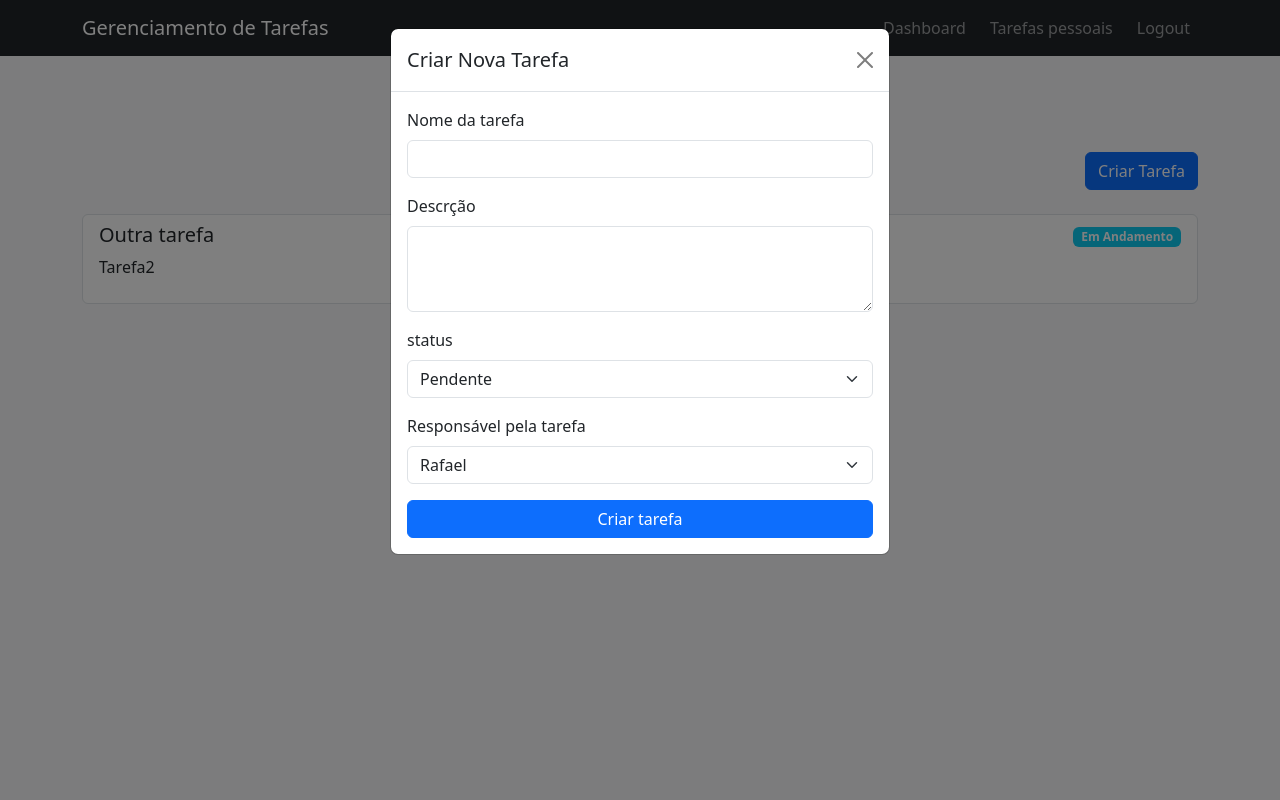
After one commit to LucasSLNascimento/Gerenciamento_de_tarefas, a Flask app: page /tasks in a window 1280 px wide, after a click on "Criar Tarefa". The commit adds this page. Run offline with Flask 3, Linux system fonts and the light colour scheme; a user stored in the database is signed in.

Commit message:
Etapa1 ok
Etapa 1 e parte da etapa 2 feitas

```diff
--- a/forms.py
+++ b/forms.py
@@ -1,5 +1,6 @@
 from flask_wtf import FlaskForm
 from wtforms import StringField, PasswordField, SubmitField, DateField, TextAreaField
+from wtforms.fields.choices import SelectField
 from wtforms.validators import DataRequired, Length
 
 class RegisterForm(FlaskForm):
@@ -15,3 +16,10 @@ class LoginForm(FlaskForm):
 class TaskForm(FlaskForm):
     task_name = StringField('Nome da tarefa', validators=[DataRequired()])
     description = TextAreaField('Descrção', validators=[DataRequired()])
+    status = SelectField('status', choices=[
+        ('Pendente', 'Pendente'),
+        ('Em Andamento', 'Em Andamento'),
+        ('Concluída', 'Concluída')
+    ], validators=[DataRequired()])
+    assigned_user = SelectField('Responsável pela tarefa', coerce=int, validators=[DataRequired()])
+    submit = SubmitField('Criar tarefa')
--- a/main.py
+++ b/main.py
@@ -1,4 +1,4 @@
-from flask import render_template, redirect, url_for
+from flask import render_template, redirect, url_for, request
 from flask_login import login_required, login_user, logout_user, current_user
 from config import app
 from models import *
@@ -61,13 +61,58 @@ def logout():
 @app.route('/dashboard')
 @login_required
 def dashboard():
+    users = User.query.all()
     tasks = Task.query.all()
-    return render_template('dashboard.html', tasks=tasks)
+    return render_template('dashboard.html', tasks=tasks, users=users, user=current_user)
 
-@app.route('/user_tasks')
+@app.route('/tasks')
 @login_required
-def user_profile():
-    return render_template('profile.html', user=current_user)
+def user_tasks():
+    from models import User, Task
+    from forms import TaskForm
+
+    users = User.query.all()
+    form = TaskForm()
+
+    form.assigned_user.choices = [(user.id, user.username) for user in users]
+
+    if form.validate_on_submit():
+        task = Task(
+            task_name = form.task_name.data,
+            description = form.description.data,
+            status = form.status.data,
+            assigned_user_id = form.assigned_user.data,
+        )
+        db.session.add(task)
+        db.session.commit()
+        return redirect(url_for('user_tasks'))
+
+    tasks = Task.query.filter_by(user_id=current_user.id).all()
+    return render_template('tasks.html', tasks=tasks, form=form, users=users)
+
+@app.route('/create_task', methods=['POST'])
+@login_required
+def create_task():
+    task_name = request.form.get('task_name')
+    description = request.form.get('description')
+    status = request.form.get('status')
+    assigned_user_id = request.form.get('assigned_user')
+
+    if task_name and description and assigned_user_id:
+        new_task = Task(
+            task_name=task_name,
+            description=description,
+            status=status,
+            user_id=assigned_user_id  # O responsável pela tarefa é o usuário selecionado
+        )
+        db.session.add(new_task)
+        db.session.commit()
+        return redirect(url_for('user_tasks'))
+
+    # Se for GET, exibe o formulário e lista os usuários
+    users = User.query.all()  # Lista todos os usuários
+    return render_template('create_task.html', users=users)
+
 
 
 if __name__ == '__main__':
--- a/models.py
+++ b/models.py
@@ -17,7 +17,7 @@ class User(db.Model, UserMixin):
 
 class Task(db.Model):
     id = db.Column(db.Integer, primary_key=True)
-    Task_name = db.Column(db.String, nullable=False)
+    task_name = db.Column(db.String, nullable=False)
     description = db.Column(db.Text, nullable=False)
     status = db.Column(db.String, nullable=False)
     user_id = db.Column(db.Integer, db.ForeignKey('user.id'), nullable=False)
--- a/templates/base.html
+++ b/templates/base.html
@@ -2,18 +2,29 @@
 <html lang="en">
 <head>
     <meta charset="UTF-8">
-    <title>
-        {% block titulo %}
-            titulo padrao
-        {% endblock %}
-    </title>
+    <title>Gerenciamento de Tarefas</title>
     <link href="https://cdn.jsdelivr.net/npm/bootstrap@5.3.3/dist/css/bootstrap.min.css" rel="stylesheet" integrity="sha384-QWTKZyjpPEjISv5WaRU9OFeRpok6YctnYmDr5pNlyT2bRjXh0JMhjY6hW+ALEwIH" crossorigin="anonymous">
 </head>
 <body class="bg-secondary">
 
-    {% block body %}
-        body padrao
-    {% endblock %}
+    <nav class="navbar navbar-expand-lg navbar-dark bg-dark">
+        <div class="container">
+            <a class="navbar-brand" href="#">Gerenciamento de Tarefas</a>
+            <div class="collapse navbar-collapse justify-content-end">
+                <ul class="navbar-nav">
+                    <li class="nav-item me-2">
+                        <a class="nav-link" href="{{ url_for('dashboard') }}">Dashboard</a>
+                    </li>
+                    <li class="nav-item me-2">
+                        <a class="nav-link" href="{{ url_for('user_tasks') }}">Tarefas pessoais</a>
+                    </li>
+                    <li class="nav-item">
+                        <a class="nav-link" href="{{ url_for('logout') }}">Logout</a>
+                    </li>
+                </ul>
+            </div>
+        </div>
+    </nav>
 
 </body>
 </html>
--- /dev/null
+++ b/templates/tasks.html
@@ -0,0 +1,87 @@
+<!DOCTYPE html>
+<html lang="en">
+<head>
+    <meta charset="UTF-8">
+    <title>Tarefas do {{ current_user.username }}</title>
+    <link href="https://cdn.jsdelivr.net/npm/bootstrap@5.3.3/dist/css/bootstrap.min.css" rel="stylesheet">
+</head>
+<body class="bg-light">
+
+    {% include 'base.html' %}
+
+    <!-- Conteúdo Principal -->
+    <div class="container mt-4">
+        <h1 class="text-center mb-4">Tarefas do {{ current_user.username }}</h1>
+
+        <!-- Botão para abrir o modal de criação de tarefa -->
+        <div class="d-flex justify-content-end mb-4">
+            <button class="btn btn-primary" data-bs-toggle="modal" data-bs-target="#createTaskModal">Criar Tarefa</button>
+        </div>
+
+        <!-- Verifica se há tarefas -->
+        {% if tasks %}
+            <div class="row">
+                <div class="col-md-12">
+                    <ul class="list-group">
+                        {% for task in tasks %}
+                            <li class="list-group-item">
+                                <div class="d-flex justify-content-between">
+                                    <div>
+                                        <h5>{{ task.task_name }}</h5>
+                                        <p>{{ task.description }}</p>
+                                    </div>
+                                    <div>
+                                        <span class="badge bg-info">{{ task.status }}</span>
+                                    </div>
+                                </div>
+                            </li>
+                        {% endfor %}
+                    </ul>
+                </div>
+            </div>
+        {% else %}
+            <div class="alert alert-info text-center">
+                Nenhuma tarefa criada ainda.
+            </div>
+        {% endif %}
+    </div>
+
+    <!-- Modal de criação de tarefas -->
+    <div class="modal fade" id="createTaskModal" tabindex="-1" aria-labelledby="createTaskModalLabel" aria-hidden="true">
+        <div class="modal-dialog">
+            <div class="modal-content">
+                <div class="modal-header">
+                    <h5 class="modal-title" id="createTaskModalLabel">Criar Nova Tarefa</h5>
+                    <button type="button" class="btn-close" data-bs-dismiss="modal" aria-label="Close"></button>
+                </div>
+                <div class="modal-body">
+                    <form method="POST" action="{{ url_for('create_task') }}">
+                        {{ form.hidden_tag() }}
+                        <div class="mb-3">
+                            {{ form.task_name.label(class="form-label") }}
+                            {{ form.task_name(class="form-control") }}
+                        </div>
+                        <div class="mb-3">
+                            {{ form.description.label(class="form-label") }}
+                            {{ form.description(class="form-control", rows="3") }}
+                        </div>
+                        <div class="mb-3">
+                            {{ form.status.label(class="form-label") }}
+                            {{ form.status(class="form-select") }}
+                        </div>
+                        <div class="mb-3">
+                            {{ form.assigned_user.label(class="form-label") }}
+                            {{ form.assigned_user(class="form-select") }}
+                        </div>
+                        <div class="d-grid">
+                            {{ form.submit(class="btn btn-primary") }}
+                        </div>
+                    </form>
+                </div>
+            </div>
+        </div>
+    </div>
+
+    <script src="https://cdn.jsdelivr.net/npm/bootstrap@5.3.3/dist/js/bootstrap.bundle.min.js"></script>
+</body>
+</html>
```
Also changed, not shown: templates/dashboard.html (+1 -15 lines), instance/task_manager.db.
